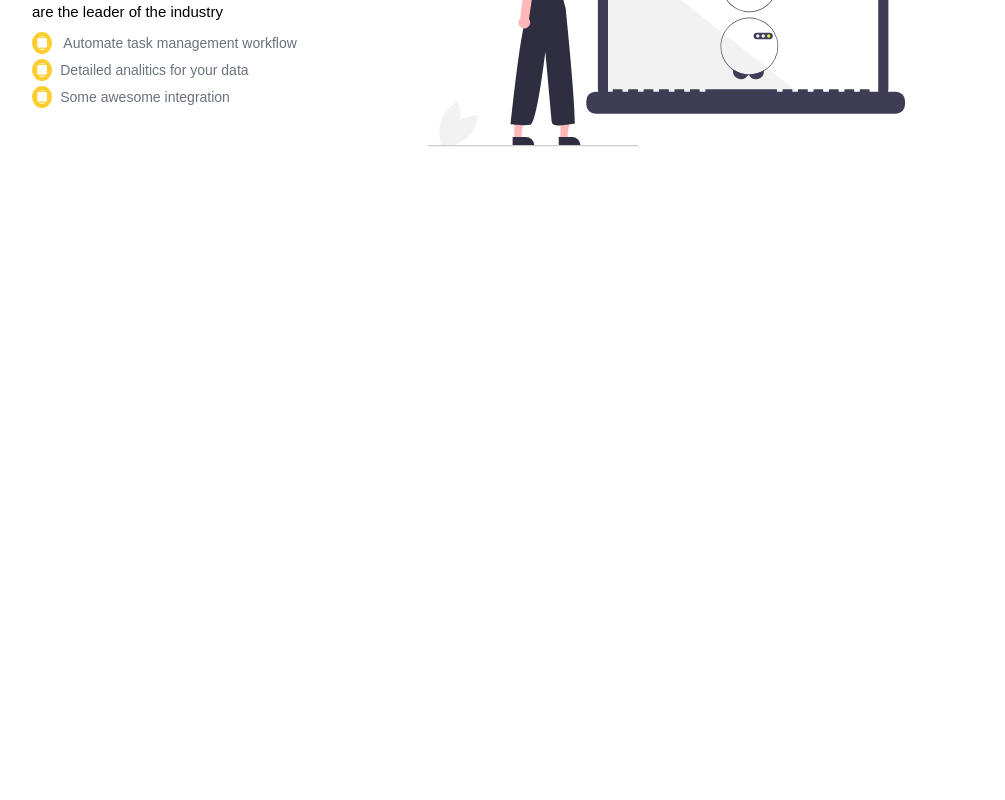
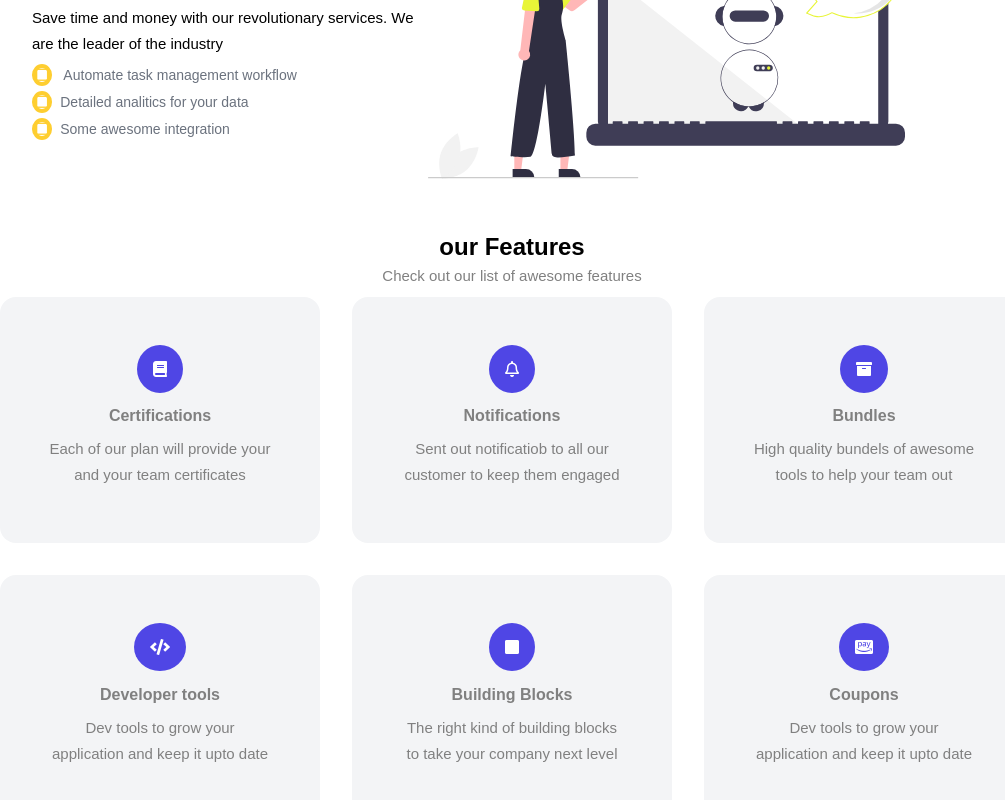
Before and after one commit to Akshaay9/blowhorn, a React (Create React App) app: page / in a window 1280 px wide. Shown: the part 1026-1826 px from the top of the page, without its empty margins (128-1133 px from the left). Before the commit the page ends 1406 px from the top, so only its background shows below. Built offline with nearby package versions, Linux system fonts and the light colour scheme.

Commit message:
added our feature section

```diff
--- a/src/Components/HomeScreenComponents/Features/Feature.css
+++ b/src/Components/HomeScreenComponents/Features/Feature.css
@@ -0,0 +1,48 @@
+.features {
+  width: 80%;
+  margin: 3rem auto;
+}
+.features > h2,
+.features > p {
+  text-align: center;
+}
+.features h2 {
+  margin-top: 1rem;
+  line-height: 2rem;
+}
+.features p {
+  font-size: 15px;
+  margin-bottom: 0.5rem;
+  line-height: 1.6rem;
+  font-weight: 500;
+  color: grey;
+}
+.feature-grid {
+  display: grid;
+  grid-template-columns: repeat(auto-fill, minmax(300px, 1fr));
+  grid-row-gap: 2rem;
+  grid-column-gap: 2rem;
+}
+
+.feature {
+  text-align: center;
+  padding: 3rem;
+  border-radius: 1rem;
+  background-color: #f3f4f6;
+}
+.feature .logo i {
+  padding: 1rem;
+  border-radius: 50%;
+  color: white;
+  background-color: var(--blue);
+}
+
+.feature .logo {
+  margin-bottom: 0.9rem;
+}
+.feature h4 {
+  color: grey;
+}
+.feature p{
+    margin-top: .7rem;
+}
--- a/src/Components/HomeScreenComponents/Features/Feature.js
+++ b/src/Components/HomeScreenComponents/Features/Feature.js
@@ -0,0 +1,65 @@
+import React from "react";
+import "./Feature.css";
+
+function Feature() {
+  return (
+    <>
+      <div className="features">
+        <h2>our Features</h2>
+        <p>Check out our list of awesome features</p>
+        <div className="feature-grid">
+          <div className="feature">
+            <div className="logo">
+              <i class="fas fa-book"></i>
+            </div>
+            <h4>Certifications</h4>
+            <p>Each of our plan will provide your and your team certificates</p>
+          </div>
+          <div className="feature">
+
+            <div className="logo">
+              <i class="far fa-bell"></i>
+            </div>
+            <h4>Notifications</h4>
+            <p>
+              Sent out notificatiob to all our customer to keep them engaged
+            </p>
+          </div>
+          <div className="feature">
+            <div className="logo">
+              <i class="fas fa-archive"></i>
+            </div>
+            <h4>Bundles</h4>
+            <p>High quality bundels of awesome tools to help your team out</p>
+          </div>
+
+          <div className="feature">
+            <div className="logo">
+              <i class="fas fa-code"></i>
+            </div>
+            <h4>Developer tools</h4>
+            <p>Dev tools to grow your application and keep it upto date</p>
+          </div>
+          <div className="feature">
+            <div className="logo">
+              <i class="fas fa-square"></i>
+            </div>
+            <h4>Building Blocks</h4>
+            <p>
+              The right kind of building blocks to take your company next level
+            </p>
+          </div>
+          <div className="feature">
+            <div className="logo">
+              <i class="fab fa-cc-amazon-pay"></i>
+            </div>
+            <h4>Coupons</h4>
+            <p>Dev tools to grow your application and keep it upto date</p>
+          </div>
+        </div>
+      </div>
+    </>
+  );
+}
+
+export default Feature;
--- a/src/Components/HomeScreenComponents/Intro/Intro.css
+++ b/src/Components/HomeScreenComponents/Intro/Intro.css
@@ -1,8 +1,8 @@
 .intro {
-  height: 100vh;
+  /* height: 100vh; */
   /* border: 1px solid red; */
   width: 80%;
-  margin: auto;
+  margin: 2rem auto;
 }
 .introcard-1,
 .introcard-2 {
--- a/src/Screens/HomeScreen.js
+++ b/src/Screens/HomeScreen.js
@@ -2,6 +2,7 @@ import React from "react";
 import Nav from "../Components/HomeScreenComponents/NavBar/Nav";
 import HeroBanner from "../Components/HomeScreenComponents/HeroBanner/HeroBanner";
 import Intro from "../Components/HomeScreenComponents/Intro/Intro";
+import Feature from "../Components/HomeScreenComponents/Features/Feature";
 
 function HomeScreen() {
   return (
@@ -9,6 +10,7 @@ function HomeScreen() {
       <Nav />
       <HeroBanner />
       <Intro />
+      <Feature />
     </div>
   );
 }
```
